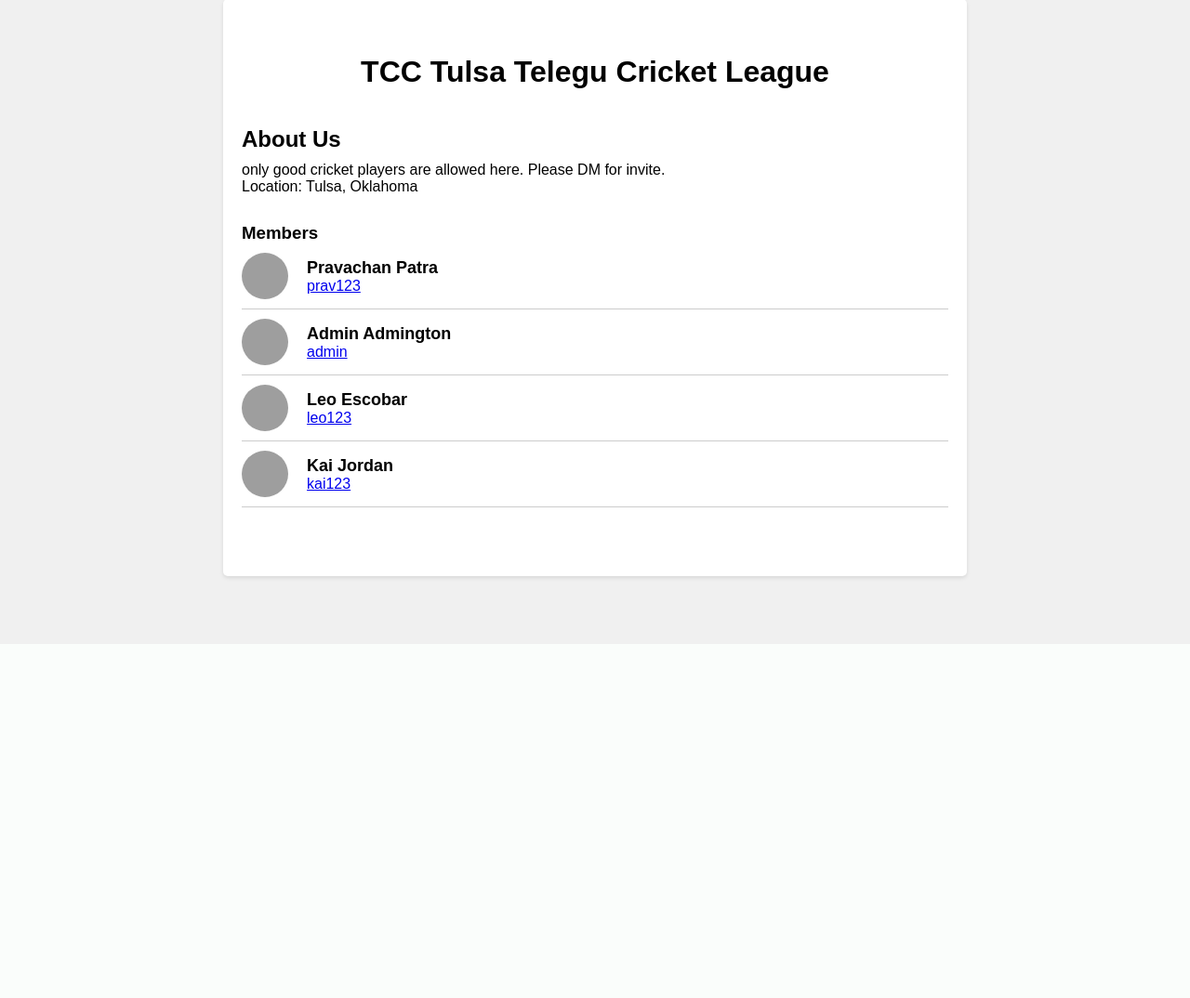
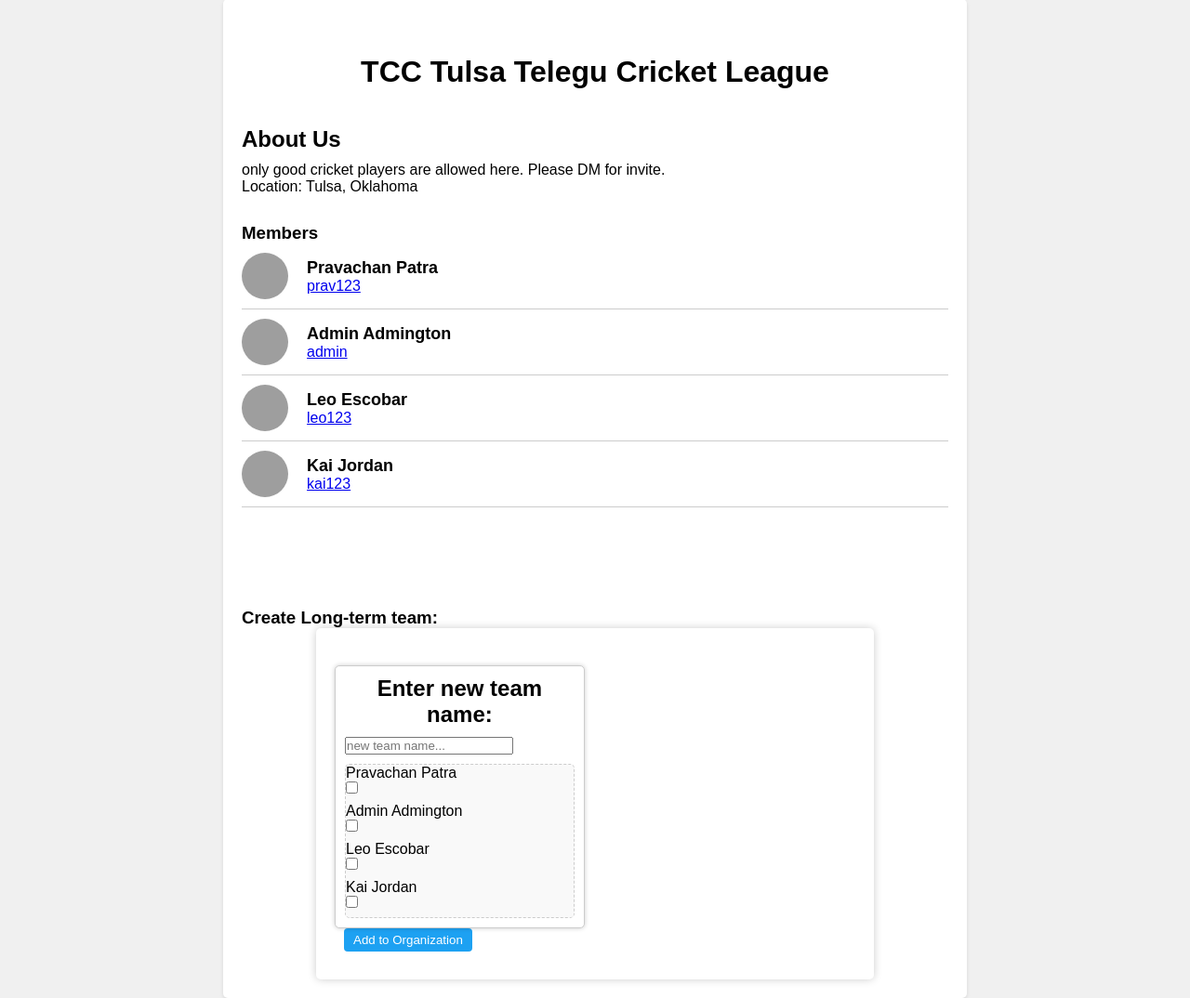
Before and after one commit to PravCoder/Cricket-Career-Sports-Management-Site, a Django app: page /view-organization/3 in a window 1280 px wide. Shown: the part 107-1181 px from the top of the page at 93% size. Before the commit the page ends 800 px from the top, so only its background shows below. Run offline with Django 3.2, Linux system fonts and the light colour scheme; data comes from the database, SQL or seed files in the repository; both versions use the stored data as it was after the commit; grey boxes are pictures that could not be loaded.

Commit message:
long-term team creation inside organization (club teams) for tournaments

```diff
--- a/mysite/base/models.py
+++ b/mysite/base/models.py
@@ -9,6 +9,8 @@ class Organization(models.Model): # Club
     date_established = models.DateTimeField(default=datetime.now, blank=True)
     location = models.CharField(max_length=200,null=True)
     games = models.ManyToManyField("Game", related_name="org_games", blank=True)
+
+    teams = models.ManyToManyField("Team", related_name="org_teams", blank=True)
 
 class Team(models.Model):
     name = models.CharField(max_length=200,null=True)
--- a/mysite/base/templates/base/game_history.html
+++ b/mysite/base/templates/base/game_history.html
@@ -39,7 +39,7 @@ input[type=button], input[type=submit], input[type=reset] {
       <div class="card">
           <div class="container">
                   <h4>{{game.team1.name}} vs. {{game.team2.name}}</h4>
-                  <h5>{{game.date}}, {{game.time}}</h5>
+                  <h5>{{game.location}}, {{game.date}}, {{game.time}}</h5>
           </div>
       </div>
     </a>
--- a/mysite/base/templates/base/view_organization.html
+++ b/mysite/base/templates/base/view_organization.html
@@ -333,7 +333,6 @@ button[type="submit"]:hover {
                         {% for member in org.members.all %}
                             {{member.first_name}} {{member.last_name}}
                             <input type="checkbox", value="clicked", name="team2#{{member.id}}">
-
                         {% endfor %}
                     </ul>
                 </div>
@@ -342,7 +341,27 @@ button[type="submit"]:hover {
             <button type="submit">Schedule Game</button>
         </form>
         {% endif %}
+    <br>
+    <br>
+    <br>
+    <h3>Create Long-term team:</h3>
+    <form method="POST" action="">
+        {% csrf_token %}
+        <div class="player-pool">
+            <div class="team">
+                <h2><label for="team1-name">Enter new team name:</label><input type="text" id="new-team-name" name="new-team-name" required placeholder="new team name..."></h2>
+                <ul id="your-team" class="team-list" ondrop="drop(event)" ondragover="allowDrop(event)">
+                   {% for member in org.members.all %}
+                        {{member.first_name}} {{member.last_name}}
+                        <input type="checkbox", value="clicked", name="new-team#{{member.id}}">
+                   {% endfor %}
+                </ul>
+            </div>
+        </div>
+        <button class="add-button" name="create-long-term-team" value="Not-None">Add to Organization</button>
+    </form>
     </div>
+
 </body>
 </html>
 
--- a/mysite/base/views.py
+++ b/mysite/base/views.py
@@ -415,7 +415,7 @@ def view_organization(request, pk):
             for p in Player.objects.all():
                 if query.lower() in p.username.lower() or query.lower() in p.first_name.lower() or query.lower() in p.last_name.lower():
                     query_players.append(p)
-        add_player_id = request.POST.get("add-player-org")
+        add_player_id = request.POST.get("add-player-org")  # to add player to organization
         if add_player_id != None:
             add_player = Player.objects.get(id=int(add_player_id))
             org_invite = OrganizationInvite.objects.create(organization=org)
@@ -425,8 +425,9 @@ def view_organization(request, pk):
         # get create short-term-team form fields
         # create both Team-obj: add all players to respective teams
         # create Game-obj: set team1,team2,date,location,overs
-        if (query == None or query == "") and add_player_id == None:
+        if request.POST.get("short-game-schedule") != None:
             print(request.POST)
+            # not adding Player.team.add(team) because this is short-team inside organization
             team1_name = request.POST.get("team1-name")
             team2_name = request.POST.get("team2-name")
             overs = int(request.POST.get("overs"))
@@ -468,8 +469,27 @@ def view_organization(request, pk):
             for player in game.team2.players.all():
                 player.games.add(game)
                 player.save()
+            org.games.add(game)
+            org.save()
             # dont set all players.team-attribute = team1
             # when user returns to home page  gmae should be in upcoming-games list because entering_stats=False
+
+        create_long_team = request.POST.get("create-long-term-team")
+        print(create_long_team)
+        if (query == None or query=="") and create_long_team != None:
+            team_name = request.POST.get("new-team-name")
+            new_team = Team.objects.create(name=team_name)
+
+            for key, value in request.POST.items():
+                if "new-team#" in key and value == "clicked":
+                    p_id = int(key.split("#")[1])
+                    player = Player.objects.get(id=p_id)
+                    new_team.players.add(player)
+                    player.teams.add(new_team)
+                    new_team.save()
+                    player.save()
+            org.teams.add(new_team)
+            org.save()
 
     user_in_org = False
     if request.user in list(org.members.all()):
```
Also changed, not shown: mysite/base/migrations/0046_organization_teams.py (added), mysite/db.sqlite3.
